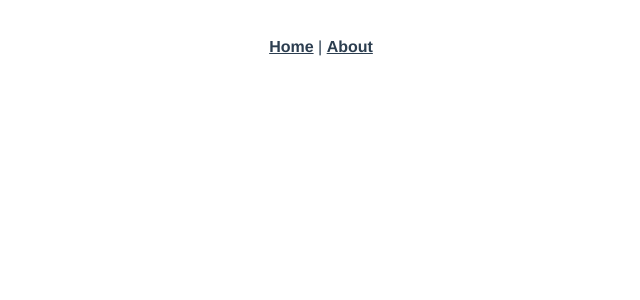
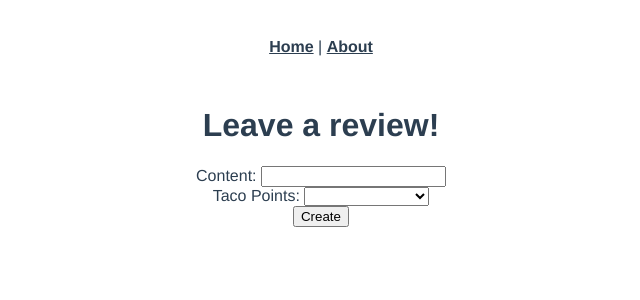
Before and after one commit to Tacoholic/tacoholic_app_vue, a Vue app: page /restaurants/1/reviews in a window 1280 px wide. Shown: the top 300 px of the page, without its empty margins (319-959 px from the left). Built offline with nearby package versions, Linux system fonts and the light colour scheme.

Commit message:
added show page

```diff
--- a/src/router.js
+++ b/src/router.js
@@ -2,6 +2,7 @@ import Vue from 'vue';
 import Router from 'vue-router';
 import RestaurantsIndex from './views/RestaurantsIndex.vue';
 import RestaurantsNew from './views/RestaurantsNew.vue';
+import RestaurantsShow from './views/RestaurantsShow.vue';
 import Signup from "./views/Signup.vue";
 import Login from "./views/Login.vue";
 import Logout from "./views/Logout.vue";
@@ -18,10 +19,11 @@ export default new Router({
   routes: [
     { path: '/restaurants', name: 'restaurant', component: RestaurantsIndex},
     { path: '/restaurants/new', name: 'restaurants-new', component: RestaurantsNew},
+    { path: '/restaurants/:id', name: 'restaurants-show', component: RestaurantsShow},
     { path: '/restaurants/signup', name: 'signup', component: Signup},
     { path: '/restaurants/login', name: 'login', component: Login},
     { path: '/restaurants/logout', name: 'logout', component: Logout},
     { path: '/restaurants/about', name: 'about', component: About},
-    { path: '/restaurants/reviews', name: 'review', component: RestaurantsReview}
+    { path: '/restaurants/:id/reviews', name: 'review', component: RestaurantsReview}
   ]
 })
--- a/src/views/RestaurantsReview.vue
+++ b/src/views/RestaurantsReview.vue
@@ -7,24 +7,27 @@
     </ul>
     <div>
       <form v-on:submit.prevent="submit()">
-    </form>
-
+        <div>
+          Content: <input v-model="reviewContent">
         </div>
         <div>
-      User ID: <input v-model="UserId">
-    </div>
-    <div>
-      Restaurant ID: <input v-model="RestaurantId">
-    </div>
-    <div>
-      Content: <input v-model="RestaurantContent">
-    </div>
-    <div>
-      Taco Points: <input v-model="RestaurantTacoPoints">
+          Taco Points: <select v-model="reviewTacoPoints">
+                        <option value="1">1/2 Taco Points</option>
+                        <option value="2">1 Taco Point</option>
+                        <option value="3">1 1/2 Taco Points</option>
+                        <option value="4">2 Taco Points</option>
+                        <option value="5">2 1/2 Taco Points</option>
+                        <option value="6">3 Taco Points</option>
+                        <option value="7">3 1/2 Taco Points</option>
+                        <option value="8">4 Taco Points</option>
+                        <option value="9">4 1/2 Taco Points</option>
+                        <option value="10">5 Taco Points</option>
+                      </select>
         </div>
 
         <input type="submit" value="Create" class="btn btn-warning">
-  <!-- </form>   -->
+      </form>
+    </div>
   </div>
 </template>
 
@@ -35,12 +38,9 @@
   export default {
     data: function() {
       return {
-        UserId: "",
-        RestaurantId: "",
-        RestaurantContent: "",
-        RestaurantTacoPoints: "",
+        reviewContent: "",
+        reviewTacoPoints: "",
         errors: []
-
       };
     },
     created: function() {},
@@ -48,13 +48,12 @@
       submit: function() {
         console.log("Create the Review...");
         var params = {
-          userId: this.UserId,
-          restaurantId: this.RestaurantId,
-          content: this.RestaurantContent,
-          tacopoints: this.RestaurantTacoPoints
+          restaurant_id: this.$route.params.id,
+          content: this.reviewContent,
+          taco_points: this.reviewTacoPoints
+        };
 
-        };
-        axios.post("/api/restaurants", params)
+        axios.post("/api/reviews", params)
           .then(response => {
             console.log("Success", response.data);
             this.$router.push("/");
--- /dev/null
+++ b/src/views/RestaurantsShow.vue
@@ -0,0 +1,74 @@
+<template>
+
+  <div class="restaurants-show">
+    <img :src=" restaurant.image_url " :alt="restaurant.name ">
+    <h1>{{ restaurant.name }}</h1>
+    <h4>Address: {{ restaurant.address }}</h4>
+    <h4>Phone Number: {{ restaurant.phone_number }}</h4>
+    <h4>Website Url: {{ restaurant.website_url }}</h4>
+    <h4>Menu Url: {{ restaurant.menu_url }}</h4>
+    <h4>Hours: {{ restaurant.hours }}</h4>
+
+    <div v-for="review in restaurant.reviews">
+      <div>
+        Name: {{review.user.name}}
+      </div>
+      <div>
+        {{review.content}}
+      </div>
+      <div>
+        Taco Points: {{review.taco_points}}
+      </div>
+      <div>
+        ------------------------------
+      </div>
+    </div>
+
+
+
+  </div>
+</template>
+
+<style>
+
+
+</style>
+
+<script>
+  var axios = require('axios');
+
+  export default {
+    data: function() {
+      return {
+        restaurant: {
+                      id: "",
+                      name: "",
+                      phone_number: "",
+                      website_url: "",
+                      menu_url: "",
+                      hours: "",
+                      reviews: []
+                     }
+
+    };
+  },
+
+  created: function() {
+    axios.get("/api/restaurants/" + this.$route.params.id)
+      .then(response => {
+        console.log(response.data);
+        this.restaurant = response.data;
+      });
+  },
+
+  methods: {
+    destroyRestaurant: function() {
+      axios.delete("/api/restaurants/:id" + this.restaurant.id)
+        .then(response => {
+          console.log("Success", response.data);
+          this.$router.push("/");
+        });
+    }
+  }
+}
+</script>
```
Lines whose indentation alone changed are shown as unchanged.
